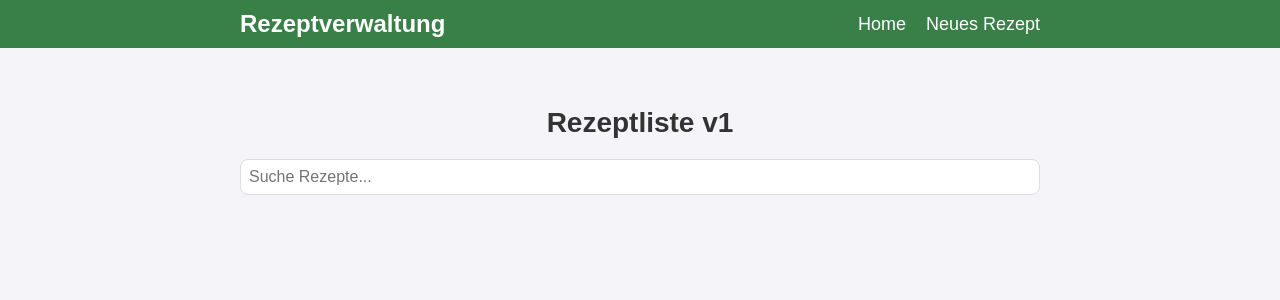
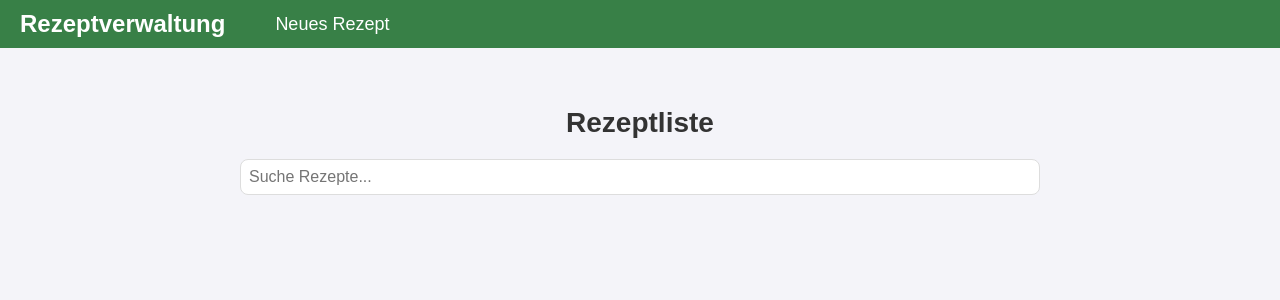
Before and after one commit to weemeal/weemeal-frontend-react, a React (Create React App) app: page / in a window 1280 px wide. Shown: the top 300 px of the page. Built offline with nearby package versions, Linux system fonts and the light colour scheme.

Commit message:
feat: added version in navbar

```diff
--- a/package.json
+++ b/package.json
@@ -16,7 +16,7 @@
     "react": "^18.3.1",
     "react-dom": "^18.3.1",
     "react-router-dom": "^6.26.0",
-    "react-scripts": "5.0.1",
+    "react-scripts": "^5.0.1",
     "typescript": "^4.9.5",
     "web-vitals": "^2.1.4"
   },
--- a/src/App.tsx
+++ b/src/App.tsx
@@ -4,7 +4,7 @@ import { BrowserRouter as Router, Route, Routes } from 'react-router-dom';
 import RecipeList from './components/RecipeList';
 import RecipeDetail from './components/RecipeDetail';
 import RecipeForm from './components/RecipeForm';
-import Navbar from './components/Navbar'; // Navbar importieren
+import Navbar from './components/Navbar';
 
   const App: React.FC = () => {
     return (
--- a/src/components/Navbar.css
+++ b/src/components/Navbar.css
@@ -4,7 +4,7 @@
     background-color: #388047;
     padding: 10px 20px;
     display: flex;
-    justify-content: center;
+    /*justify-content: center;*/
     align-items: center;
     color: #fff;
     margin-bottom: 20px; /* Abstand unter der Navbar */
@@ -14,7 +14,7 @@
     max-width: 800px; /* Gleiche Breite wie der Hauptinhalt */
     width: 100%;
     display: flex;
-    justify-content: space-between;
+    /*justify-content: space-between;*/
     align-items: center;
 }
 
@@ -23,6 +23,7 @@
     font-weight: bold;
     color: #fff;
     text-decoration: none;
+    margin-right: 50px;
 }
 
 .navbar-links {
@@ -40,3 +41,7 @@
 .navbar-link:hover {
     color: #e0e0e0;
 }
+
+.version {
+    font-size: 12px;
+}
--- a/src/components/Navbar.tsx
+++ b/src/components/Navbar.tsx
@@ -2,17 +2,18 @@
 
 import React from 'react';
 import { Link } from 'react-router-dom';
-import './Navbar.css'; // Importiere die CSS-Datei für die Navigation
+import './Navbar.css';
 
 const Navbar: React.FC = () => {
+    const version = process.env.REACT_APP_VERSION;
+
     return (
         <nav className="navbar">
             <div className="navbar-container">
                 <Link to="/" className="navbar-logo">
-                    Rezeptverwaltung
+                    Rezeptverwaltung  <span className="version">{process.env.REACT_APP_VERSION}</span>
                 </Link>
                 <div className="navbar-links">
-                    <Link to="/" className="navbar-link">Home</Link>
                     <Link to="/new" className="navbar-link">Neues Rezept</Link>
                 </div>
             </div>
--- a/src/components/RecipeList.tsx
+++ b/src/components/RecipeList.tsx
@@ -29,7 +29,7 @@ const RecipeList: React.FC = () => {
 
     return (
     <div className="recipe-list-container">
-            <h1>Rezeptliste v1</h1>
+            <h1>Rezeptliste</h1>
 
       {/* Suchfeld */}
       <input
--- a/src/index.tsx
+++ b/src/index.tsx
@@ -3,7 +3,6 @@ import ReactDOM from 'react-dom/client';
 import './index.css';
 import App from './App';
 import reportWebVitals from './reportWebVitals';
-
 
 const root = ReactDOM.createRoot(
   document.getElementById('root') as HTMLElement
```
Also changed, not shown: 2 other files (tests, documents, lock files or other folders).
